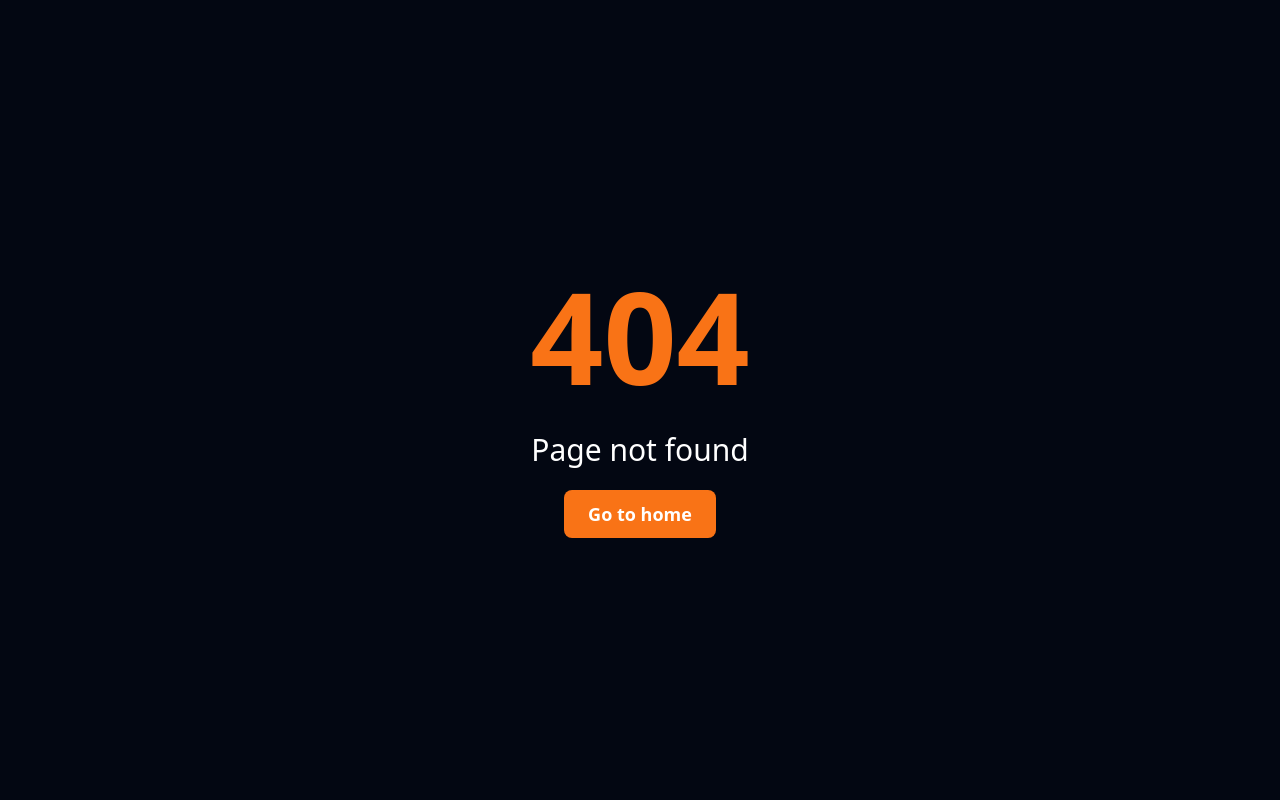
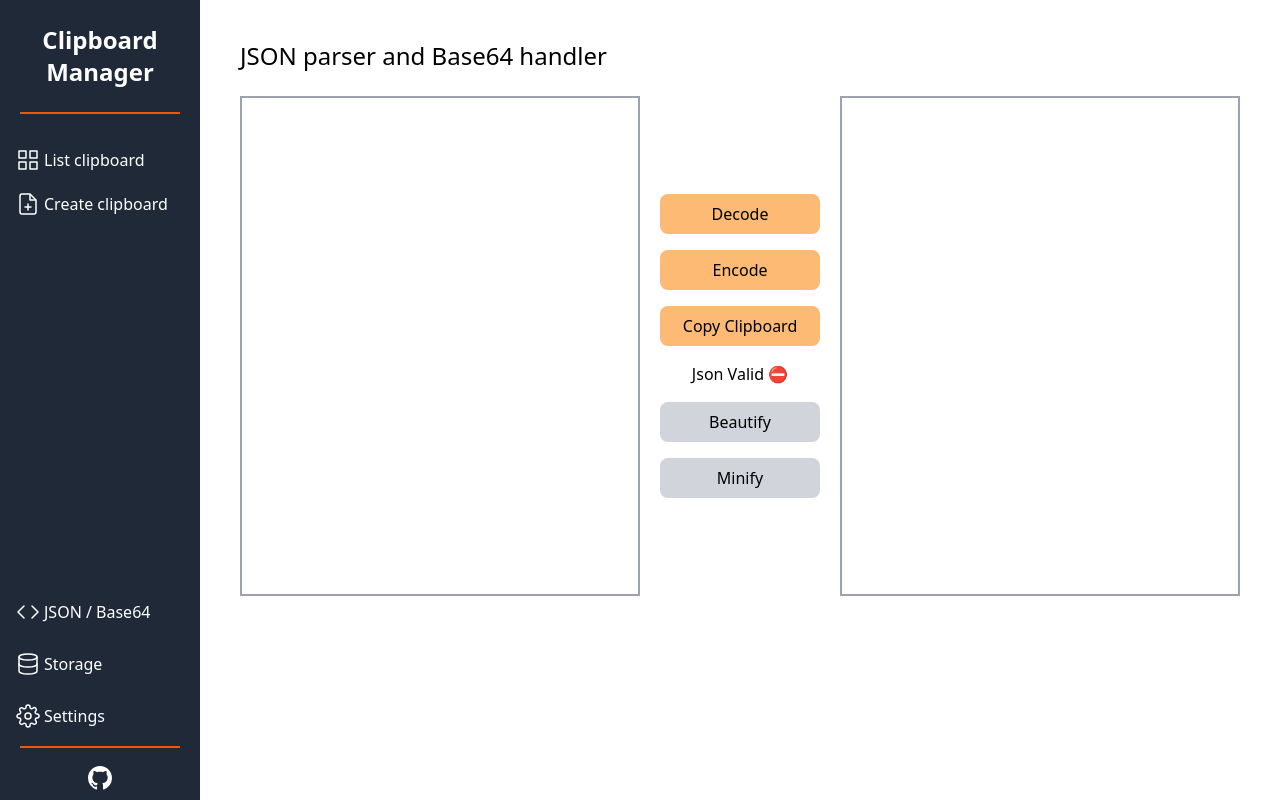
Before and after one commit to JavierMolines/clipboard, an Angular app: page /editor in a window 1280 px wide. Before the commit this address led to /not-found. Built offline with nearby package versions, Linux system fonts and the light colour scheme.

Commit message:
feat: JSON and Base64 editor

```diff
--- a/src/app/app.routes.ts
+++ b/src/app/app.routes.ts
@@ -1,6 +1,7 @@
 import type { Routes } from "@angular/router";
 import NavbarComponent from "@components/navbar/navbar.component";
 import CreateComponent from "@pages/create/create.component";
+//import EditorComponent from "@pages/editor/editor.component";
 import ListComponent from "@pages/list/list.component";
 import SettingsComponent from "@pages/settings/settings.component";
 import StorageComponent from "@pages/storage/storage.component";
@@ -31,6 +32,11 @@ export const routes: Routes = [
 				//loadComponent: () => import("@pages/storage/storage.component"),
 				component: StorageComponent,
 			},
+			{
+				path: "editor",
+				loadComponent: () => import("@pages/editor/editor.component"),
+				//component: EditorComponent,
+			},
 		],
 	},
 	{
--- a/src/app/components/clipboard-card/clipboard-card.component.ts
+++ b/src/app/components/clipboard-card/clipboard-card.component.ts
@@ -1,5 +1,6 @@
 import { Component, EventEmitter, Input, OnInit, Output } from "@angular/core";
 import { IconsComponent } from "@components/icons/icons.component";
+import { copyClipboard } from "@utils/methods";
 import { UtilityStorage } from "@utils/storage/index.storage";
 
 @Component({
@@ -26,14 +27,7 @@ export class ClipboardCardComponent implements OnInit {
 	}
 
 	loadClipboard(data: string) {
-		navigator.clipboard
-			.writeText(data)
-			.then(() => {
-				console.log("Copy finish");
-			})
-			.catch((err) => {
-				console.error("Error copy", err);
-			});
+		copyClipboard(data);
 	}
 
 	assignUrlOption() {
--- a/src/app/components/icons/icons.component.html
+++ b/src/app/components/icons/icons.component.html
@@ -73,5 +73,10 @@
         />
       </g>
     }
+
+    @case ("jsonandbase64") {
+      <polyline points="16 18 22 12 16 6"></polyline>
+      <polyline points="8 6 2 12 8 18"></polyline>
+    }
   }
 </svg>
--- a/src/app/components/navbar/navbar.data.ts
+++ b/src/app/components/navbar/navbar.data.ts
@@ -13,6 +13,11 @@ export const options: IOptionsNavbar = {
 	],
 	bottom: [
 		{
+			img: "jsonandbase64",
+			title: "JSON / Base64",
+			link: "/editor",
+		},
+		{
 			img: "storage",
 			title: "Storage",
 			link: "/storage",
--- /dev/null
+++ b/src/app/pages/editor/editor.component.html
@@ -0,0 +1,57 @@
+<main>
+  <h1 class="text-2xl">JSON parser and Base64 handler</h1>
+
+  <div class="mt-6 flex flex-col mb-4 lg:flex-row">
+    <textarea
+      id="{{ tai }}"
+      (input)="onChangeTextArea()"
+      class="flex-auto font-mono border-2 border-gray-400 resize-none h-[300px] lg:h-[500px] 2xl:h-[700px]"
+    ></textarea>
+
+    <div class="w-[200px] h-full p-5 flex flex-col gap-4 self-center">
+      <button
+        (click)="onClickDecode()"
+        class="p-2 cursor-pointer bg-orange-300 hover:bg-orange-400 rounded-lg"
+      >
+        Decode
+      </button>
+      <button
+        (click)="onClickEncode()"
+        class="p-2 cursor-pointer bg-orange-300 hover:bg-orange-400 rounded-lg"
+      >
+        Encode
+      </button>
+
+      <button
+        (click)="onClickCopyClipboard()"
+        class="p-2 cursor-pointer bg-orange-300 hover:bg-orange-400 rounded-lg"
+      >
+        Copy Clipboard
+      </button>
+
+      <p class="text-center">
+        Json Valid {{ jsonValid() ? "&#9989;" : "&#9940;" }}
+      </p>
+
+      <button
+        id="{{ buttonsJson.beu }}"
+        (click)="onClickBeautify()"
+        class="to-json p-2 bg-gray-300 rounded-lg"
+      >
+        Beautify
+      </button>
+      <button
+        id="{{ buttonsJson.min }}"
+        (click)="onClickMinify()"
+        class="to-json p-2 bg-gray-300 rounded-lg"
+      >
+        Minify
+      </button>
+    </div>
+
+    <textarea
+      id="{{ tao }}"
+      class="flex-auto font-mono border-2 border-gray-400 resize-none h-[300px] lg:h-[500px] 2xl:h-[700px]"
+    ></textarea>
+  </div>
+</main>
--- /dev/null
+++ b/src/app/pages/editor/editor.component.ts
@@ -0,0 +1,121 @@
+import { Component, signal } from "@angular/core";
+import { copyClipboard } from "@utils/methods";
+
+@Component({
+	selector: "app-settings",
+	imports: [],
+	templateUrl: "./editor.component.html",
+})
+export default class EditorComponent {
+	jsonValid = signal(false);
+
+	tai = "tain";
+	tao = "taou";
+	buttonsJson = {
+		min: "button-minify",
+		beu: "button-beutify",
+	};
+
+	private encode(input: string) {
+		const utf8Bytes = new TextEncoder().encode(input);
+		return btoa(String.fromCharCode(...utf8Bytes));
+	}
+
+	private decode(base64: string) {
+		const binaryString = atob(base64);
+		const utf8Bytes = Uint8Array.from(binaryString, (char) =>
+			char.charCodeAt(0),
+		);
+		return new TextDecoder().decode(utf8Bytes);
+	}
+
+	private getDomTextArea(id: string) {
+		return document.getElementById(id) as HTMLTextAreaElement;
+	}
+
+	private handlerParser(flow: "decode" | "encode") {
+		const input = this.getDomTextArea(this.tai);
+
+		if (input.value.trim() === "") {
+			alert("Insert text..");
+			return;
+		}
+
+		const value = input.value;
+		const encode = flow === "encode" ? this.encode(value) : this.decode(value);
+		const output = this.getDomTextArea(this.tao);
+
+		output.value = encode;
+	}
+
+	private handlerJsonMethods(flow: "minify" | "clean") {
+		if (!this.jsonValid()) {
+			return;
+		}
+
+		try {
+			const input = this.getDomTextArea(this.tai);
+			const output = this.getDomTextArea(this.tao);
+			const json = JSON.parse(input.value);
+
+			const format =
+				flow === "clean"
+					? JSON.stringify(json, null, "\t")
+					: JSON.stringify(json);
+
+			output.value = format;
+		} catch (error) {}
+	}
+
+	onChangeTextArea() {
+		const input = this.getDomTextArea(this.tai);
+		const buttonsJson = document.querySelectorAll(".to-json");
+
+		try {
+			JSON.parse(input.value);
+			this.jsonValid.set(true);
+			for (let index = 0; index < buttonsJson.length; index++) {
+				const button = buttonsJson[index] as HTMLButtonElement;
+				button.classList.remove("bg-gray-300");
+				button.classList.add("bg-orange-300");
+				button.classList.add("hover:bg-orange-400");
+				button.classList.add("cursor-pointer");
+			}
+		} catch (error) {
+			this.jsonValid.set(false);
+			for (let index = 0; index < buttonsJson.length; index++) {
+				const button = buttonsJson[index] as HTMLButtonElement;
+				button.classList.remove("bg-orange-300");
+				button.classList.remove("hover:bg-orange-400");
+				button.classList.add("bg-gray-300");
+				button.classList.remove("cursor-pointer");
+			}
+		}
+	}
+
+	onClickCopyClipboard() {
+		const output = this.getDomTextArea(this.tao);
+
+		if (output.value.trim() === "") {
+			return;
+		}
+
+		copyClipboard(output.value);
+	}
+
+	onClickEncode() {
+		this.handlerParser("encode");
+	}
+
+	onClickDecode() {
+		this.handlerParser("decode");
+	}
+
+	onClickBeautify() {
+		this.handlerJsonMethods("clean");
+	}
+
+	onClickMinify() {
+		this.handlerJsonMethods("minify");
+	}
+}
--- a/src/app/types/icons.d.ts
+++ b/src/app/types/icons.d.ts
@@ -7,4 +7,5 @@ type ValidIcons =
 	| "github"
 	| "delete"
 	| "storage"
-	| "external-link";
+	| "external-link"
+	| "jsonandbase64";
--- a/src/app/utils/methods.ts
+++ b/src/app/utils/methods.ts
@@ -1,4 +1,4 @@
-const makeId = () => {
+export const makeId = () => {
 	const validCharacters = "ABCDEFGHIJKLMNOPQRSTUVWXYZ0123456789";
 	let keyGen = "";
 	for (let i = 0; i < 20; i++) {
@@ -8,4 +8,13 @@ const makeId = () => {
 	return keyGen;
 };
 
-export { makeId };
+export const copyClipboard = (data: string) => {
+	navigator.clipboard
+		.writeText(data)
+		.then(() => {
+			console.log("Copy finish");
+		})
+		.catch((err) => {
+			console.error("Error copy", err);
+		});
+};
```
